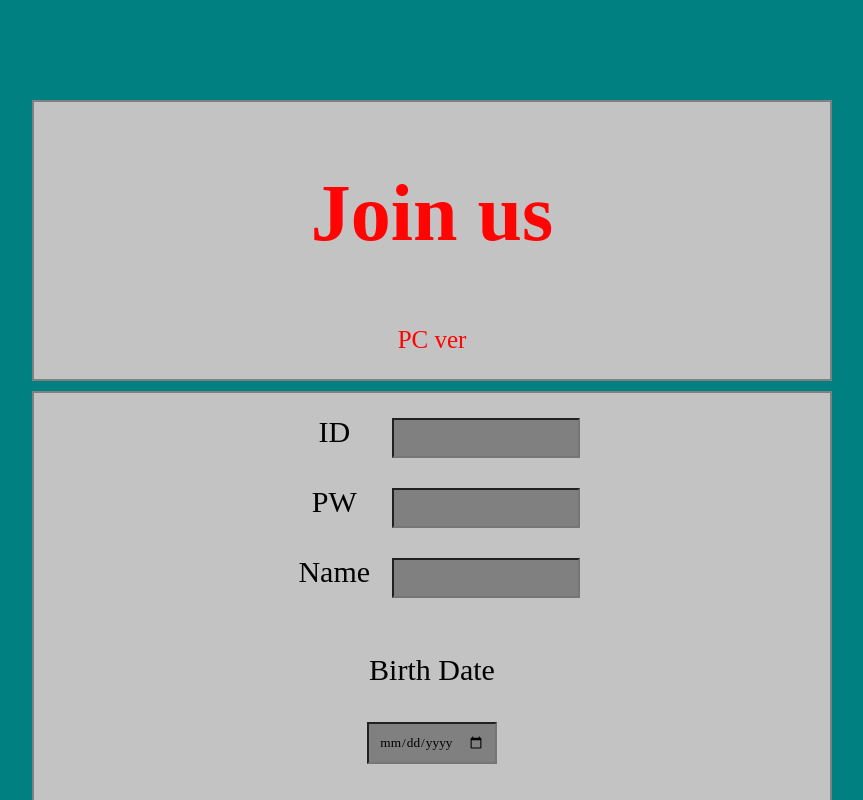
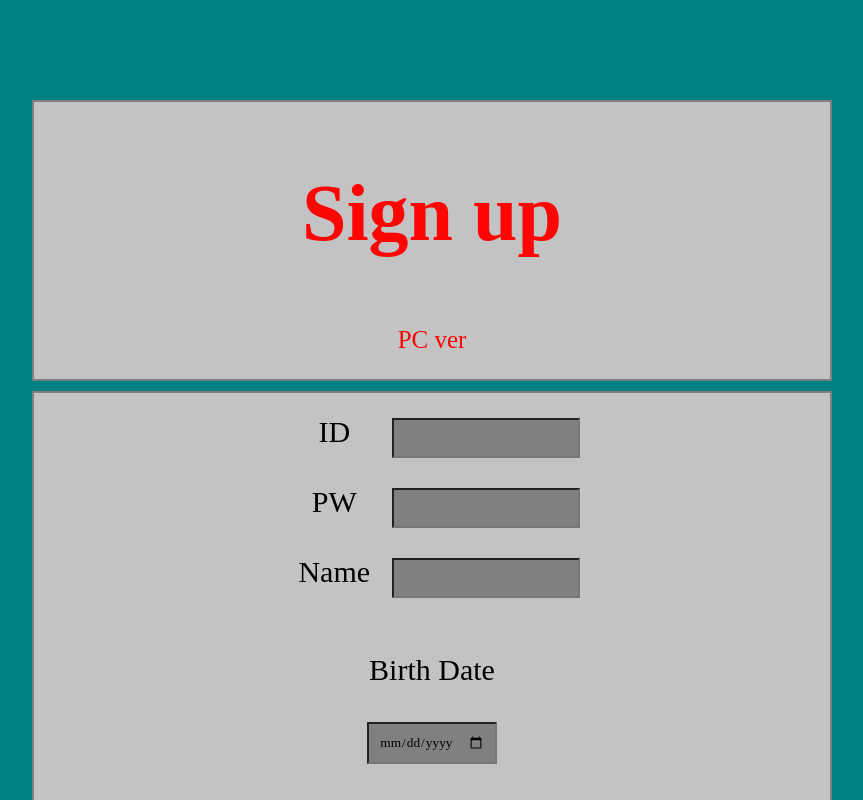
Before and after one commit to sabit1997/FrontendSchool_2, a plain HTML site: page sign-up/index.html in a window 1280 px wide. Shown: the top 800 px of the page, without its empty margins (208-1071 px from the left). Drawn offline with Linux system fonts and the light colour scheme; a web font is replaced by a local one.

Commit message:
join us -> sign up으로 변경

```diff
--- a/sign-up/index.html
+++ b/sign-up/index.html
@@ -10,7 +10,7 @@
 <body>
     <section class="join-box">
         <header class="header">
-            <h1>Join us</h1>
+            <h1>Sign up</h1>
             <p class="mobile">mobile ver</p>
             <p class="pc">PC ver</p>
         </header>
```
